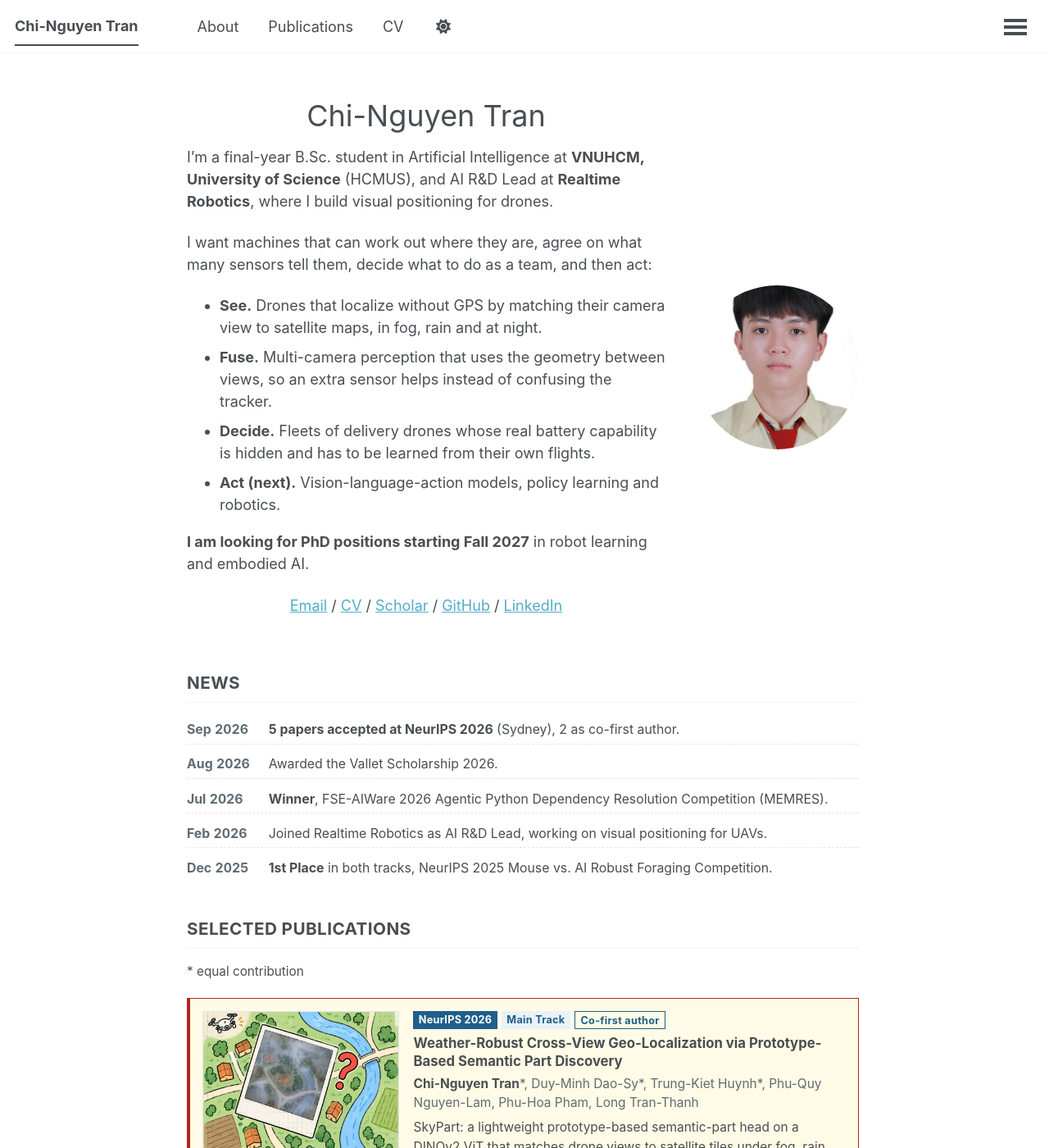
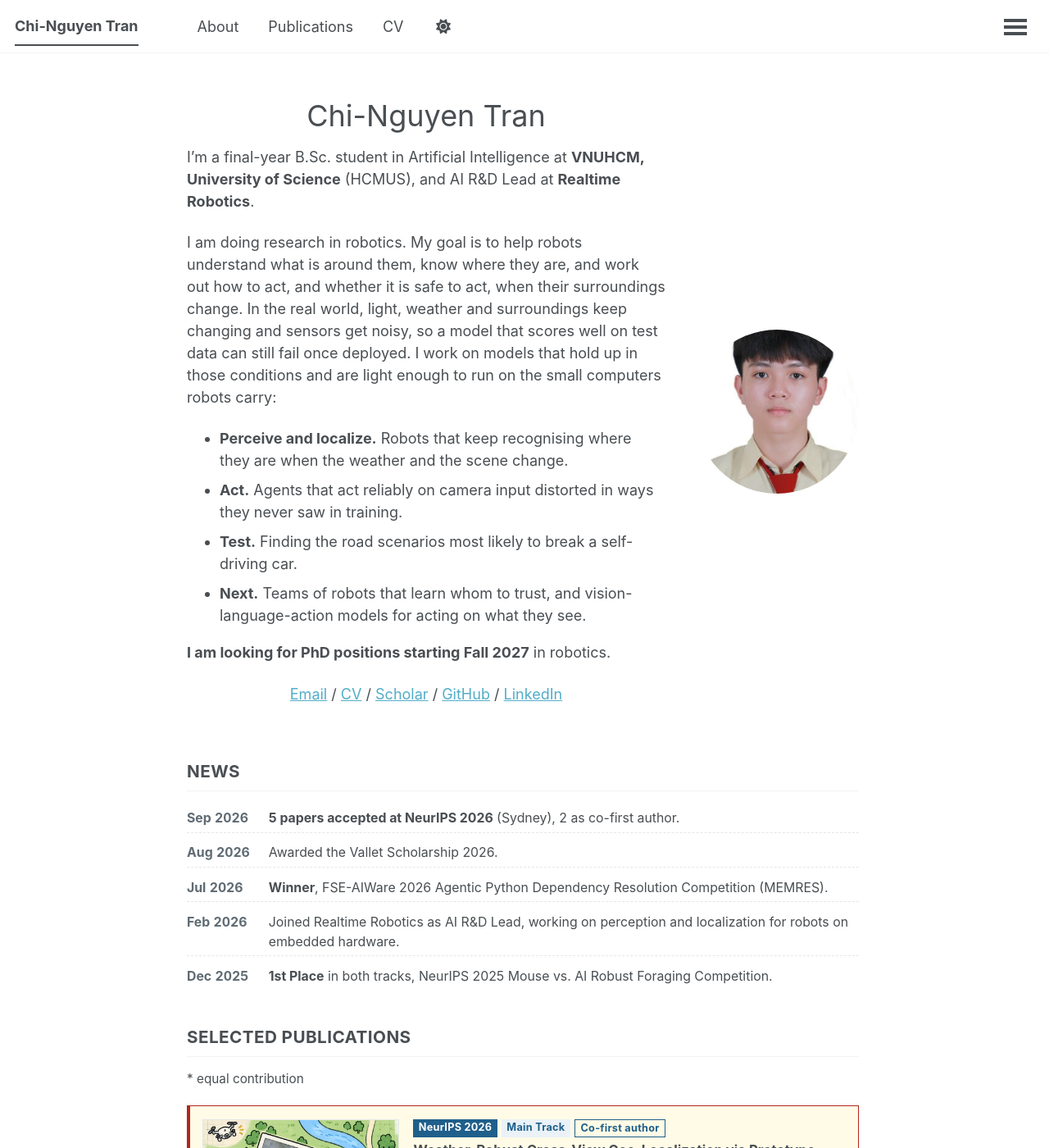
Before and after one commit to chisngyen/chisngyen.github.io, a Jekyll site: the page built from _pages/about.md, in a window 1280 px wide and 1400 px high. Shown: the whole window at 82% size. Built offline with Jekyll 4.4.1, drawn with Linux system fonts in a browser that asks for light colours; a script that is not in the unit is left out.

Commit message:
Home bio: robotics framing, models that hold up in the real world and run on edge devices

```diff
--- a/_pages/about.md
+++ b/_pages/about.md
@@ -14,16 +14,16 @@ redirect_from:
 <div class="hb__text" markdown="1">
 <h1 class="hb__name">Chi-Nguyen Tran</h1>
 
-I'm a final-year B.Sc. student in Artificial Intelligence at **VNUHCM, University of Science** (HCMUS), and AI R&D Lead at **Realtime Robotics**, where I build visual positioning for drones.
+I'm a final-year B.Sc. student in Artificial Intelligence at **VNUHCM, University of Science** (HCMUS), and AI R&D Lead at **Realtime Robotics**.
 
-I want machines that can work out where they are, agree on what many sensors tell them, decide what to do as a team, and then act:
+I am doing research in robotics. My goal is to help robots understand what is around them, know where they are, and work out how to act, and whether it is safe to act, when their surroundings change. In the real world, light, weather and surroundings keep changing and sensors get noisy, so a model that scores well on test data can still fail once deployed. I work on models that hold up in those conditions and are light enough to run on the small computers robots carry:
 
-- **See.** Drones that localize without GPS by matching their camera view to satellite maps, in fog, rain and at night.
-- **Fuse.** Multi-camera perception that uses the geometry between views, so an extra sensor helps instead of confusing the tracker.
-- **Decide.** Fleets of delivery drones whose real battery capability is hidden and has to be learned from their own flights.
-- **Act (next).** Vision-language-action models, policy learning and robotics.
+- **Perceive and localize.** Robots that keep recognising where they are when the weather and the scene change.
+- **Act.** Agents that act reliably on camera input distorted in ways they never saw in training.
+- **Test.** Finding the road scenarios most likely to break a self-driving car.
+- **Next.** Teams of robots that learn whom to trust, and vision-language-action models for acting on what they see.
 
-**I am looking for PhD positions starting Fall 2027** in robot learning and embodied AI.
+**I am looking for PhD positions starting Fall 2027** in robotics.
 
 
 <p class="hb__links"><a href="mailto:tcnguyen2365@gmail.com">Email</a> / <a href="{{ base_path }}/files/cv.pdf">CV</a> / <a href="https://scholar.google.com/citations?user=dyVn0zMAAAAJ&hl=en">Scholar</a> / <a href="https://github.com/chisngyen">GitHub</a> / <a href="https://www.linkedin.com/in/chi-nguyen-tran-381513331/">LinkedIn</a></p>
@@ -36,7 +36,7 @@ I want machines that can work out where they are, agree on what many sensors tel
   <li><time>Sep 2026</time><span><b>5 papers accepted at NeurIPS 2026</b> (Sydney), 2 as co-first author.</span></li>
   <li><time>Aug 2026</time><span>Awarded the Vallet Scholarship 2026.</span></li>
   <li><time>Jul 2026</time><span><b>Winner</b>, FSE-AIWare 2026 Agentic Python Dependency Resolution Competition (MEMRES).</span></li>
-  <li><time>Feb 2026</time><span>Joined Realtime Robotics as AI R&amp;D Lead, working on visual positioning for UAVs.</span></li>
+  <li><time>Feb 2026</time><span>Joined Realtime Robotics as AI R&amp;D Lead, working on perception and localization for robots on embedded hardware.</span></li>
   <li><time>Dec 2025</time><span><b>1st Place</b> in both tracks, NeurIPS 2025 Mouse vs. AI Robust Foraging Competition.</span></li>
 </ul>
 
```
